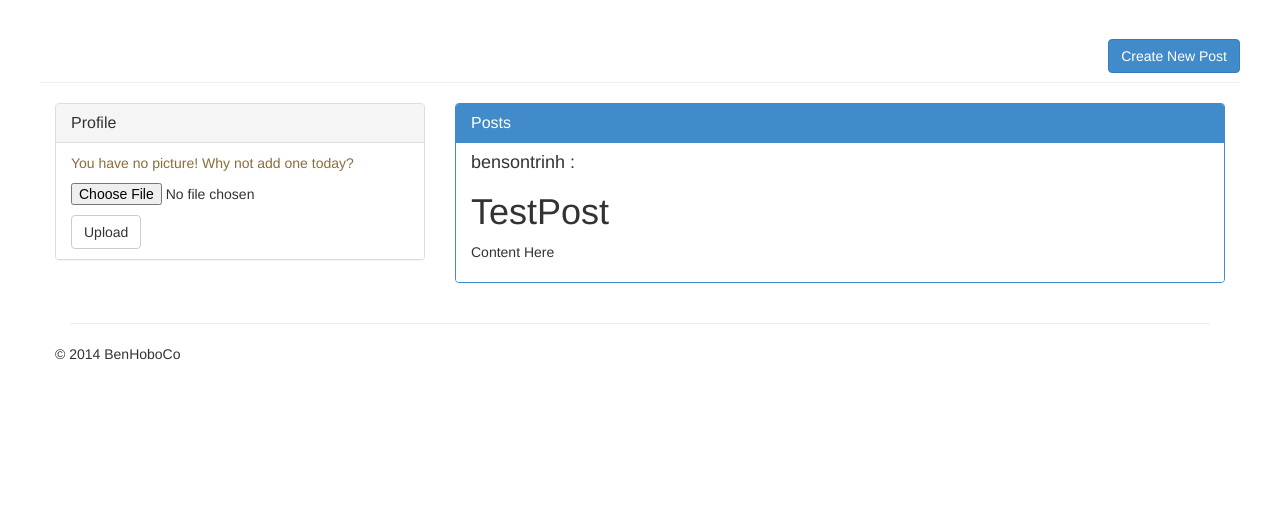
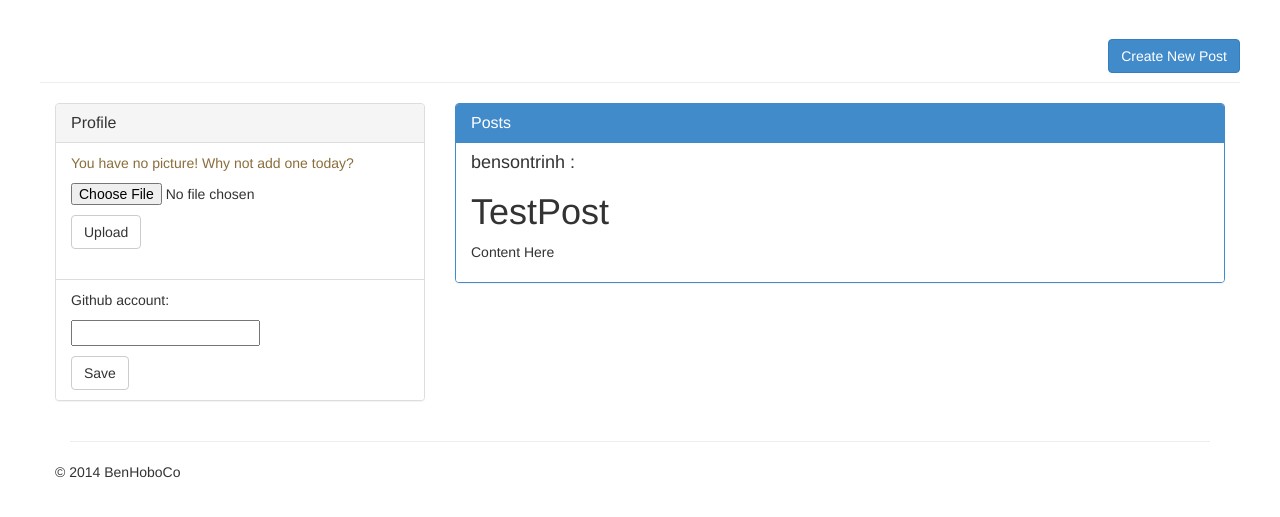
Before and after one commit to tpolasek/cmput410-project, a Django app: page /authors/admin/ in a window 1280 px wide. Shown: the part 51-568 px from the top of the page. Run offline with Django 3.2, Linux system fonts and the light colour scheme; the first user in the database is signed in; data comes from the database, SQL or seed files in the repository; some libraries are stand-ins or nearby versions.

Commit message:
Added github account field to authors

```diff
--- a/BenHoboCo/social/forms.py
+++ b/BenHoboCo/social/forms.py
@@ -18,7 +18,7 @@ class AuthorForm(forms.ModelForm):
 
     class Meta:
         model = Author
-        fields = ('image', )
+        fields = ('image', 'github')
 
 class ImageUploadForm(forms.Form):
     image = forms.ImageField()
--- a/BenHoboCo/social/models.py
+++ b/BenHoboCo/social/models.py
@@ -23,6 +23,8 @@ class Author(models.Model):
 
     guid = UUIDField()
 
+    github = models.CharField(max_length=30)
+
     def __unicode__(self):
         return self.user.username
 
@@ -31,6 +33,7 @@ class Author(models.Model):
             id = self.guid,
             host = self.host,
             displayname = self.user.first_name,
+            github = self.github
         )
 
     def get_full_name(self):
--- a/BenHoboCo/social/views.py
+++ b/BenHoboCo/social/views.py
@@ -36,36 +36,44 @@ def get_author(request, author_name = None):
     u = User.objects.get(username__iexact=author_name)
     a = Author.objects.get(user=u)
 
-    #in my profile I want to see posts that are private to me
-    #posts that are from my friends that are shared as "friends of friends"
-    #posts that are shared to me by local_friends
+    if request.method == "GET":
 
-    #posts that are shared to me by global_friends
-    #posts that are shared to me by friends of friends
+        #in my profile I want to see posts that are private to me
+        #posts that are from my friends that are shared as "friends of friends"
+        #posts that are shared to me by local_friends
 
-    #friends of author
-    friends = Friend.objects.filter( author = Author.objects.get(user=request.user) )
+        #posts that are shared to me by global_friends
+        #posts that are shared to me by friends of friends
 
-    #Get the posts where the author is the user signed in
-    # and also where the author is in the list of friends
-    friend_names = [ friend.friend_name for friend in friends ]
-    users = User.objects.filter(username__in=friend_names)
+        #friends of author
+        friends = Friend.objects.filter( author = Author.objects.get(user=request.user) )
 
-    authors = Author.objects.filter(user__in=users)
+        #Get the posts where the author is the user signed in
+        # and also where the author is in the list of friends
+        friend_names = [ friend.friend_name for friend in friends ]
+        users = User.objects.filter(username__in=friend_names)
 
-    #If the post is private, we won't show it.
-    #If the post is friends_of_friends we will show it
-    #If the post is local then the user will be registered. Since we are only polling
-    #users that are registered and finding the authors that way, we will only
-    #have local friends atm.
-    p = Post.objects.filter( ~Q(visibility = "PRIVATE" )).filter(( Q(author = a) | Q(author__in = authors) ) )
+        authors = Author.objects.filter(user__in=users)
 
-    friend_names.append(request.user.username)
-    context_dict = {'author':a, 'user_posts': p, 'our_friends': friend_names }
+        #If the post is private, we won't show it.
+        #If the post is friends_of_friends we will show it
+        #If the post is local then the user will be registered. Since we are only polling
+        #users that are registered and finding the authors that way, we will only
+        #have local friends atm.
+        p = Post.objects.filter( ~Q(visibility = "PRIVATE" )).filter(( Q(author = a) | Q(author__in = authors) ) )
 
-    # DO NOT PASS THE USER IN IT WILL OVERWRITE THE CURRENTLY SIGNED IN USER
+        friend_names.append(request.user.username)
+        context_dict = {'author':a, 'user_posts': p, 'our_friends': friend_names }
 
-    return render_to_response('social/profile.html', context_dict, context )
+        # DO NOT PASS THE USER IN IT WILL OVERWRITE THE CURRENTLY SIGNED IN USER
+
+        return render_to_response('social/profile.html', context_dict, context )
+    elif request.method == "POST":
+        if u.username == request.user.username:
+            form = AuthorForm(request.POST, instance=a)
+            form.save()
+        return HttpResponseRedirect("/authors/%s/" % author_name)
+
 
 def get_author_images(request, author_name, image_id = None ):
     context = RequestContext( request )
--- a/BenHoboCo/templates/social/profile.html
+++ b/BenHoboCo/templates/social/profile.html
@@ -58,6 +58,21 @@
 						{% else %}
 							<p class="text-warning"> This user has no picture! </p>
 						{% endif %}
+                        <!--User's profile only items -->
+                        {% if user.username == author.user.username %}
+                            <br />
+                            <li class="list-group-item">
+                                <p>Github account:</p>
+                                <form action="/authors/{{user.username}}/" method="post" >
+                                    {% csrf_token %}
+                                    <p>
+                                        <input type="text" name="github"  value="{{author.github}}"/>
+                                    </p>
+                                    <!--<input type="hidden" name="username" value="{{user.username}}" />-->
+                                    <input type="submit" class="btn btn-default" value="Save" />
+                                </form>
+                            </li>
+                        {% endif %}
 					</li>
 				</ul>
 		</div>
```
Also changed, not shown: BenHoboCo/social.db.
